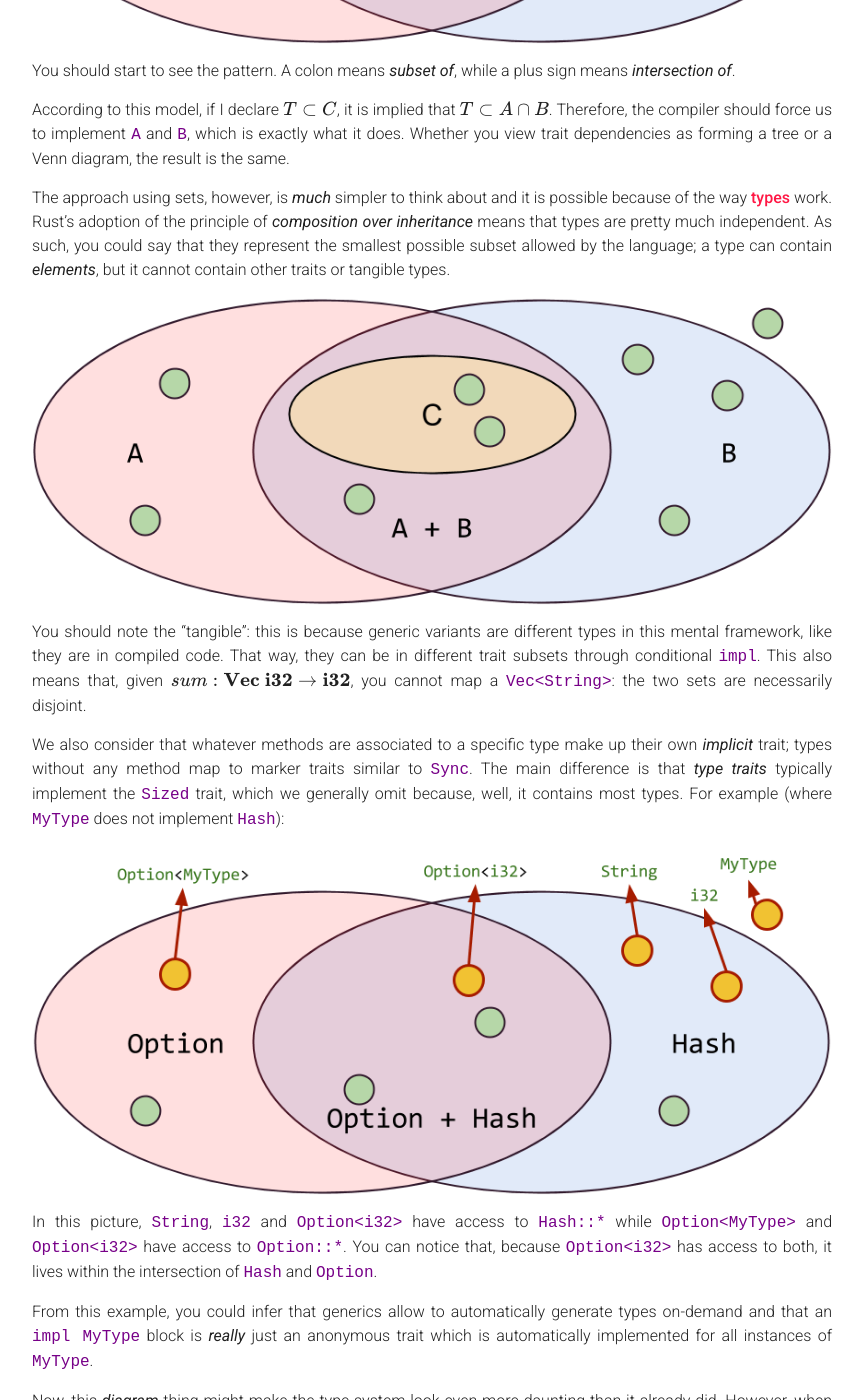
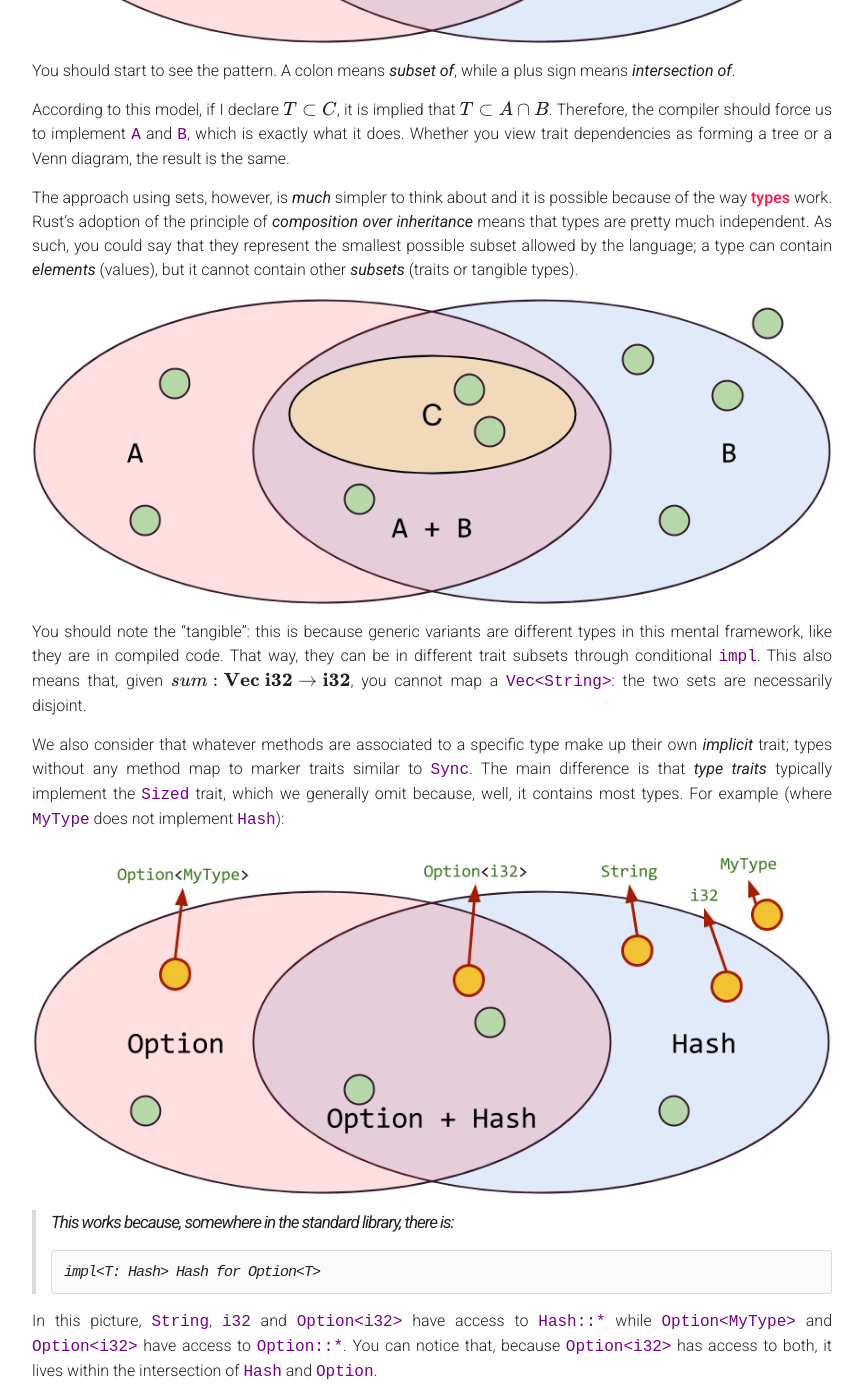
Before and after one commit to jadpole/jadpole.github.io, a Jekyll site: the page built from _posts/2015-07-31-type-system.md, in a window 1280 px wide and 1400 px high, scrolled down 1466 px. Shown: the whole window, without its empty margins (208-1072 px from the left). Built offline with Jekyll 4.4.1, drawn with Linux system fonts in a browser that asks for light colours; Markdown is read by kramdown in place of the engine named in the settings; formulas are drawn with MathJax 3.

Commit message:
Clarified a few things

```diff
--- a/_posts/2015-07-31-type-system.md
+++ b/_posts/2015-07-31-type-system.md
@@ -63,8 +63,8 @@ The approach using sets, however, is _much_ simpler to think about and it is
 possible because of the way __types__ work. Rust's adoption of the principle of
 _composition over inheritance_ means that types are pretty much independent. As
 such, you could say that they represent the smallest possible subset allowed by
-the language; a type can contain _elements_, but it cannot contain other traits
-or tangible types.
+the language; a type can contain _elements_ (values), but it cannot contain
+other _subsets_ (traits or tangible types).
 
 ![Types represented by distinct subsets](/images/talk-1-3.png)
 
@@ -81,6 +81,10 @@ the `Sized` trait, which we generally omit because, well, it contains most
 types. For example (where `MyType` does not implement `Hash`):
 
 ![Option defaults + Hash](/images/talk-1-4.png)
+
+> This works because, somewhere in the standard library, there is:
+>
+>     impl<T: Hash> Hash for Option<T>
 
 In this picture, `String`, `i32` and `Option<i32>` have access to `Hash::*`
 while `Option<MyType>` and `Option<i32>` have access to `Option::*`. You can
```
